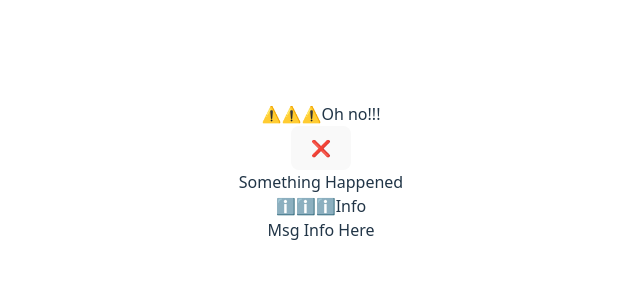
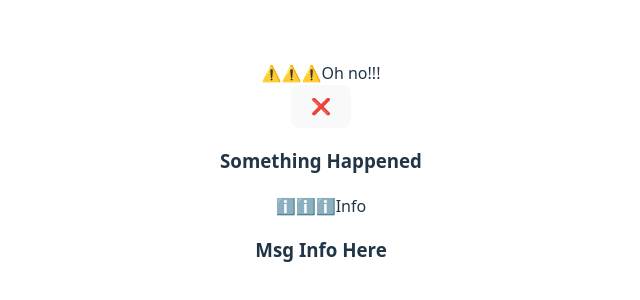
Before and after one commit to gaaferHajji2/j-l-test-react, a React (Vite) app in the folder React-19-samples/: page / in a window 1280 px wide. Shown: the part 228-528 px from the top of the page, without its empty margins (319-959 px from the left). Built offline with nearby package versions, Linux system fonts and the light colour scheme.

Commit message:
Change Alert component by adding children as Prop

```diff
--- a/React-19-samples/src/App.tsx
+++ b/React-19-samples/src/App.tsx
@@ -8,18 +8,18 @@ function App() {
   return (
     <>
       <Alert
-        msg="Something Happened"
         title="Oh no!!!"
         type={AlertType.warning}
         closeable={true}
         onClose={() => alert("Alert Closed")}
-      />
+      >
+        <h3>Something Happened</h3>
+      </Alert>
       <Alert
-        msg="Msg Info Here"
         title="Info"
         type={AlertType.information}
         closeable={false}
-      />
+      ><h3>Msg Info Here</h3></Alert>
     </>
   );
 }
--- a/React-19-samples/src/components/Alert.tsx
+++ b/React-19-samples/src/components/Alert.tsx
@@ -3,7 +3,7 @@ import { AlertType } from "../constant";
 
 type Props = {
   title: string;
-  msg: ReactNode;
+  children: ReactNode;
   type: AlertType;
   closeable?: boolean;
   onClose?: () => void;
@@ -11,7 +11,7 @@ type Props = {
 
 const Alert = ({
   title,
-  msg,
+  children,
   type = AlertType.information,
   closeable = true,
   onClose,
@@ -52,7 +52,7 @@ const Alert = ({
         </button>
       )}
 
-      <div>{msg}</div>
+      <div>{children}</div>
     </div>
   );
 };
```
